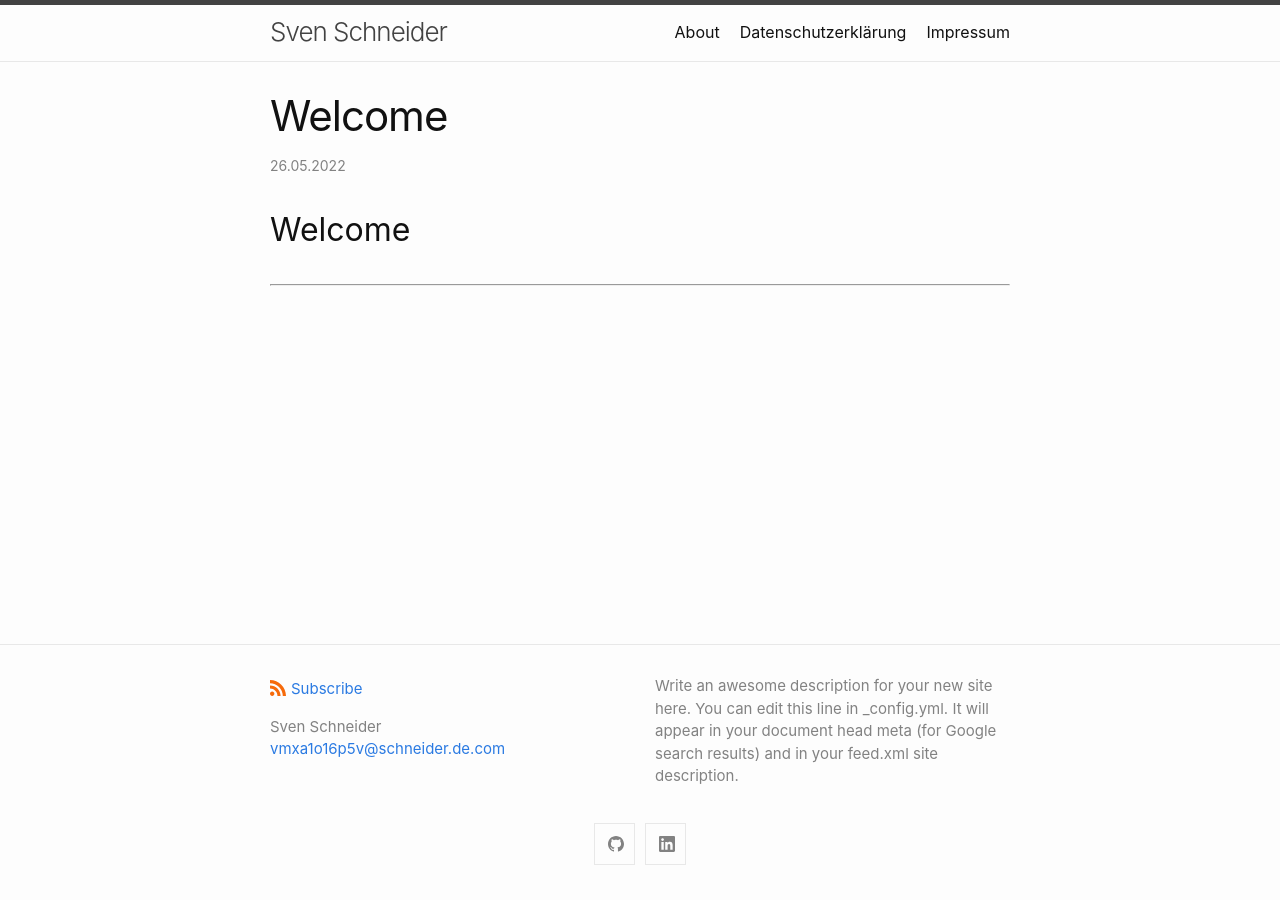
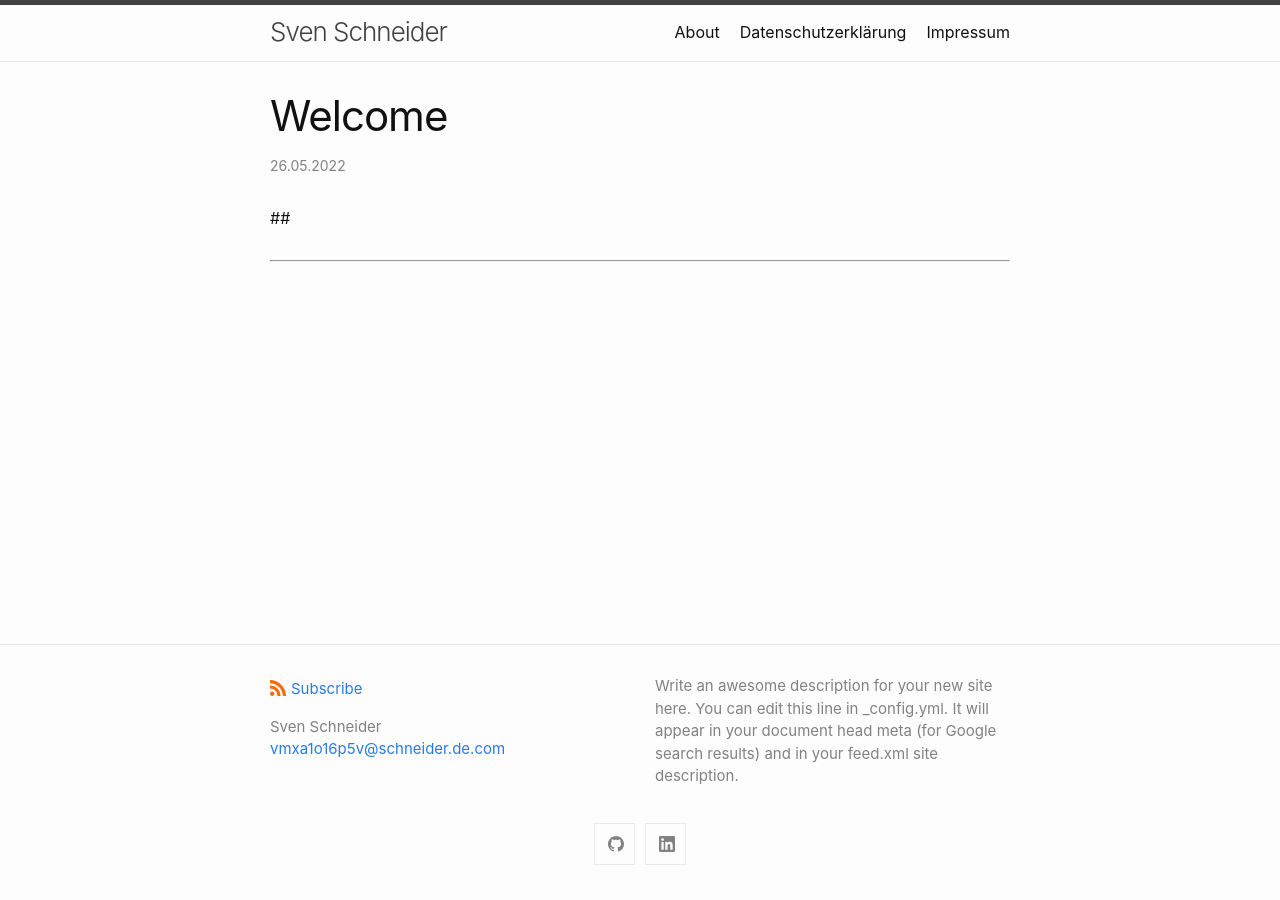
Before and after one commit to schneider-de-com/schneider-de-com.github.io, a Jekyll site: the page built from _posts/2022-05-26-welcome.md, in a window 1280 px wide. Built offline with Jekyll 4.4.1, drawn with Linux system fonts in a browser that asks for light colours.

Commit message:
Update 2022-05-26-welcome.md

```diff
--- a/_posts/2022-05-26-welcome.md
+++ b/_posts/2022-05-26-welcome.md
@@ -3,4 +3,4 @@ layout: post
 title: Welcome
 tags: welcome schneider
 ---
-## Welcome
+##
```
